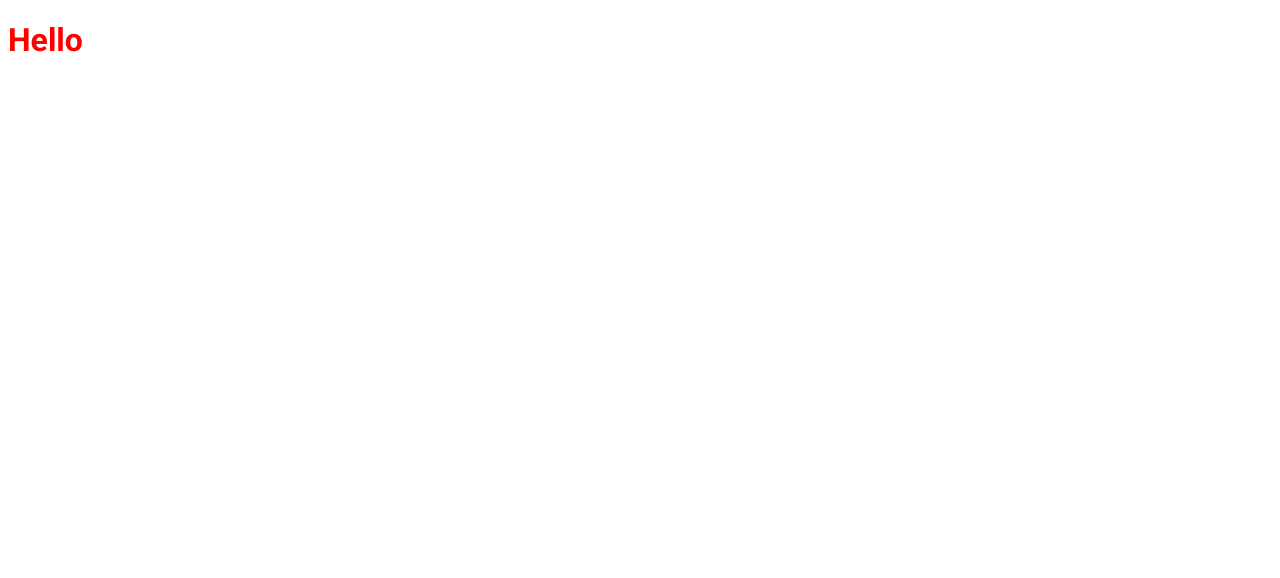
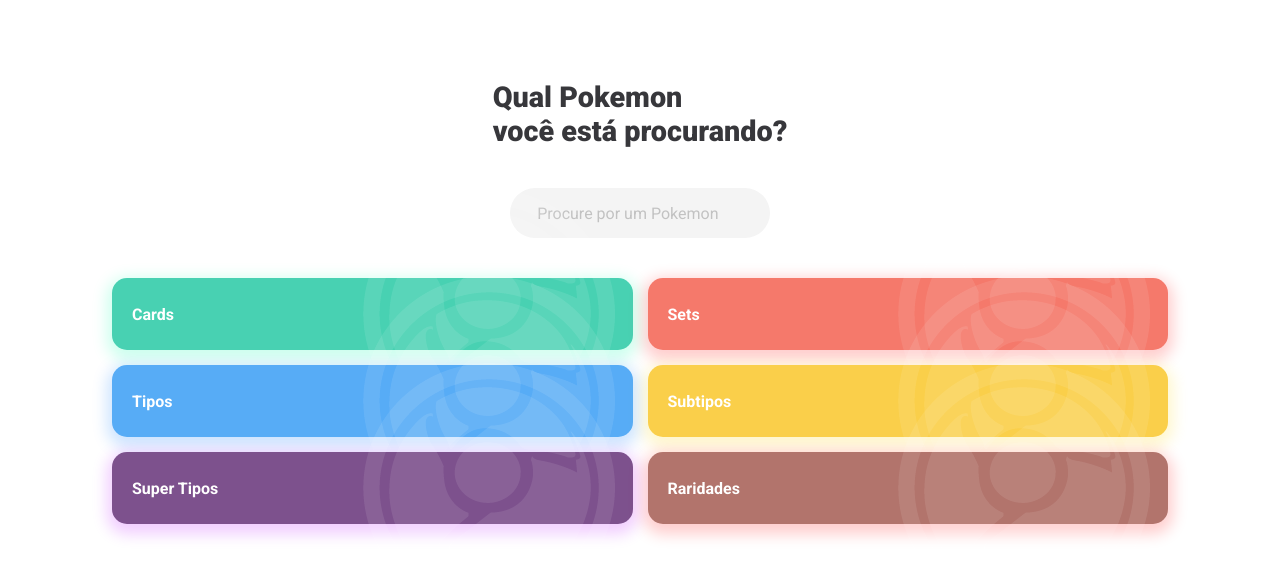
Before and after one commit to vmnog/pokemon, a Next.js app: page / in a window 1280 px wide. Shown: the top 578 px of the page. Built offline with nearby package versions, Linux system fonts and the light colour scheme.

Commit message:
feat: structuring home page

```diff
--- /dev/null
+++ b/src/components/Input/index.tsx
@@ -0,0 +1,9 @@
+import styles from "./styles.module.scss";
+
+export function Input() {
+  return (
+    <div className={styles.inputContainer}>
+      <input type="text" placeholder="Procure por um Pokemon" />
+    </div>
+  );
+}
--- /dev/null
+++ b/src/components/Input/styles.module.scss
@@ -0,0 +1,20 @@
+.inputContainer {
+  width: 260px;
+
+  input {
+    width: 100%;
+    border: none;
+    background: var(--gray-100);
+
+    height: 50px;
+    border-radius: 25px;
+
+    padding: 0 1.7rem;
+
+    outline: none;
+
+    &::placeholder {
+      color: var(--gray-200);
+    }
+  }
+}
--- /dev/null
+++ b/src/components/MenuItem/index.tsx
@@ -0,0 +1,19 @@
+import Image from "next/image";
+
+import styles from "./styles.module.scss";
+
+import PokeballImage from "../../assets/pokeball-white.png";
+
+interface MenuItemProps {
+  backgroundColor: "green" | "red" | "blue" | "yellow" | "purple" | "brown";
+  label: string;
+}
+
+export function MenuItem({ backgroundColor, label }: MenuItemProps) {
+  return (
+    <div className={styles[backgroundColor]}>
+      <b>{label}</b>
+      <Image src={PokeballImage} />
+    </div>
+  );
+}
--- /dev/null
+++ b/src/components/MenuItem/styles.module.scss
@@ -0,0 +1,86 @@
+@mixin itemContainer {
+  height: 4.5rem;
+  width: 100%;
+
+  border-radius: 15px;
+
+  display: flex;
+  align-items: center;
+  justify-content: flex-end;
+
+  position: relative;
+
+  padding: 1rem;
+
+  transition: opacity 200ms, transform 200ms;
+
+  &:active {
+    opacity: 0.7;
+  }
+
+  &:hover {
+    cursor: pointer;
+    transform: scale(1.05);
+  }
+
+  b {
+    color: var(--white);
+    position: absolute;
+
+    left: 20px;
+  }
+
+  img {
+    width: 110px;
+    height: 90px;
+
+    opacity: 0.09;
+
+    object-fit: contain;
+  }
+}
+
+.green,
+.red,
+.blue,
+.yellow,
+.purple,
+.brown {
+  @include itemContainer;
+}
+
+.green {
+  background: var(--green-500);
+
+  -webkit-box-shadow: 0px 5px 15px 5px rgba(0, 255, 170, 0.2);
+  box-shadow: 0px 5px 15px 5px rgba(0, 255, 170, 0.2);
+
+  transition: box-shadow 200ms;
+}
+.red {
+  background: var(--red-500);
+  -webkit-box-shadow: 0px 5px 15px 5px rgba(255, 0, 0, 0.2);
+  box-shadow: 0px 5px 15px 5px rgba(255, 0, 0, 0.2);
+}
+.blue {
+  background: var(--blue-500);
+  -webkit-box-shadow: 0px 5px 15px 5px rgba(0, 119, 255, 0.2);
+  box-shadow: 0px 5px 15px 5px rgba(0, 119, 255, 0.2);
+}
+.yellow {
+  background: var(--yellow-500);
+  -webkit-box-shadow: 0px 5px 15px 5px rgba(255, 217, 0, 0.2);
+  box-shadow: 0px 5px 15px 5px rgba(255, 217, 0, 0.2);
+}
+.purple {
+  background: var(--purple-500);
+
+  -webkit-box-shadow: 0px 5px 15px 5px rgba(183, 0, 255, 0.2);
+  box-shadow: 0px 5px 15px 5px rgba(183, 0, 255, 0.2);
+}
+.brown {
+  background: var(--brown-500);
+
+  -webkit-box-shadow: 0px 5px 15px 5px rgba(255, 0, 0, 0.2);
+  box-shadow: 0px 5px 15px 5px rgba(255, 0, 0, 0.2);
+}
--- /dev/null
+++ b/src/components/MenuList/index.tsx
@@ -0,0 +1,16 @@
+import { MenuItem } from "../MenuItem";
+
+import styles from "./styles.module.scss";
+
+export function MenuList() {
+  return (
+    <div className={styles.listContainer}>
+      <MenuItem backgroundColor="green" label="Cards" />
+      <MenuItem backgroundColor="red" label="Sets" />
+      <MenuItem backgroundColor="blue" label="Tipos" />
+      <MenuItem backgroundColor="yellow" label="Subtipos" />
+      <MenuItem backgroundColor="purple" label="Super Tipos" />
+      <MenuItem backgroundColor="brown" label="Raridades" />
+    </div>
+  );
+}
--- /dev/null
+++ b/src/components/MenuList/styles.module.scss
@@ -0,0 +1,8 @@
+.listContainer {
+  display: grid;
+
+  grid-template-columns: repeat(2, 1fr);
+  grid-gap: 15px;
+
+  width: 100%;
+}
--- a/src/pages/_app.tsx
+++ b/src/pages/_app.tsx
@@ -1,4 +1,6 @@
 import { AppProps } from "next/app";
+
+import "../styles/global.scss";
 
 function MyApp({ Component, pageProps }: AppProps) {
   return <Component {...pageProps} />;
--- /dev/null
+++ b/src/pages/home.module.scss
@@ -0,0 +1,25 @@
+.contentContainer {
+  max-width: 1120px;
+  margin: 0 auto;
+
+  padding: 5rem 2rem;
+
+  height: 100vh;
+
+  display: flex;
+  flex-direction: column;
+  align-items: center;
+
+  section {
+    h1 {
+      font-size: 1.8rem;
+      font-weight: 900;
+    }
+  }
+}
+
+.inputContainer {
+  div {
+    margin: 40px 0;
+  }
+}
--- a/src/pages/index.tsx
+++ b/src/pages/index.tsx
@@ -1,14 +1,28 @@
 import Head from "next/head";
+import { Input } from "../components/Input";
+import { MenuList } from "../components/MenuList";
 
-import styles from "../styles/home.module.scss";
+import styles from "./home.module.scss";
 
 export default function Home() {
   return (
     <>
       <Head>
-        <title>Início | pokemon</title>
+        <title>Início | Pokemon</title>
       </Head>
-      <h1 className={styles.title}>Hello</h1>
+
+      <main className={styles.contentContainer}>
+        <section>
+          <h1>Qual Pokemon</h1>
+          <h1>você está procurando?</h1>
+        </section>
+
+        <div className={styles.inputContainer}>
+          <Input />
+        </div>
+
+        <MenuList />
+      </main>
     </>
   );
 }
--- /dev/null
+++ b/src/styles/global.scss
@@ -0,0 +1,59 @@
+* {
+  margin: 0;
+  padding: 0;
+  box-sizing: border-box;
+}
+
+:root {
+  --white: #ffffff;
+
+  --gray-100: #f4f4f4;
+  --gray-200: #c2c2c2;
+  --gray-900: #37373b;
+
+  --green-500: #48d1b2;
+
+  --blue-500: #57acf6;
+
+  --red-500: #f5796b;
+
+  --yellow-500: #facf4a;
+
+  --purple-500: #7d518d;
+
+  --brown-500: #b2746c;
+}
+
+@media (max-width: 1080px) {
+  html {
+    font-size: 93.75%;
+  }
+}
+
+@media (max-width: 720px) {
+  html {
+    font-size: 87.5%;
+  }
+}
+
+body {
+  background: var(--white);
+  color: var(--gray-900);
+}
+
+body,
+input,
+textarea,
+select,
+button {
+  font: 400 1rem "Roboto", sans-serif;
+}
+
+button {
+  cursor: pointer;
+}
+
+a {
+  color: inherit;
+  text-decoration: none;
+}
--- a/src/styles/home.module.scss
+++ /dev/null
@@ -1,4 +0,0 @@
-.title {
-  color: red;
-  font-family: Roboto;
-}
```
Also changed, not shown: src/styles/variables.scss (added, +17 -0 lines), src/assets/pokeball-white.png (added).
